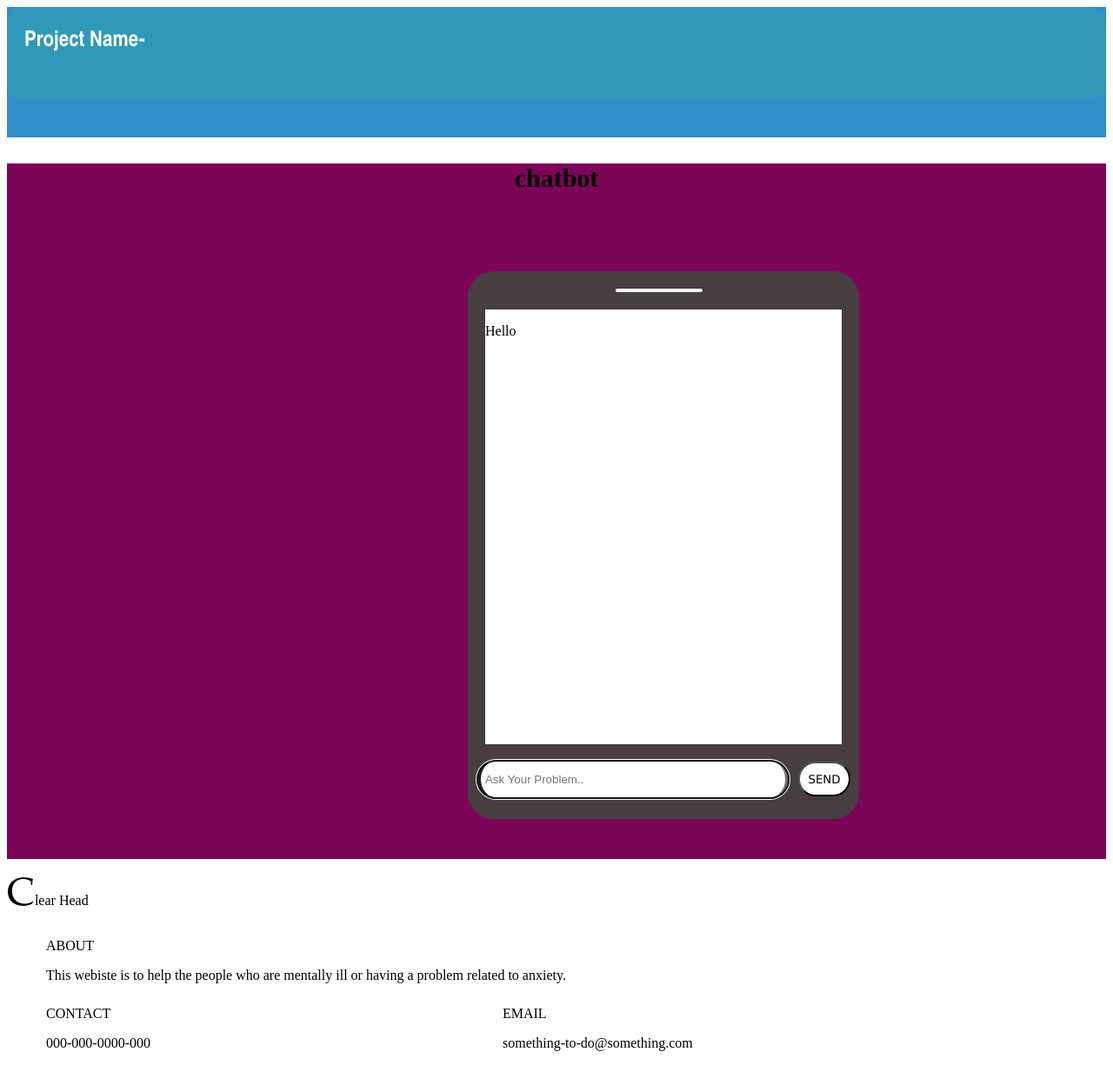
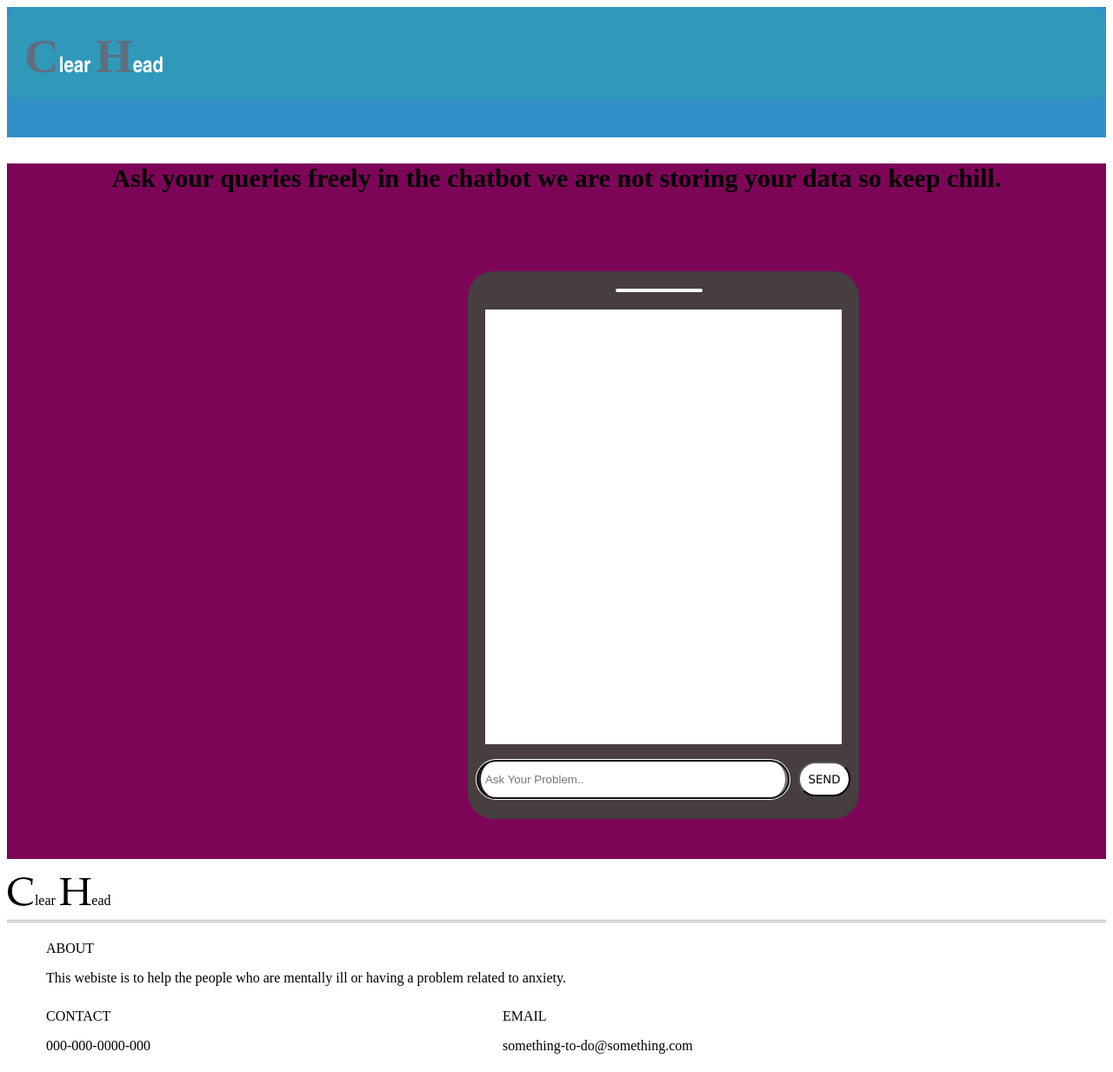
Before and after one commit to sridharanirudh/clear-head, a plain HTML site: page chatbot-ui/chatbot.html in a window 1280 px wide. Shown: the whole page at 87% size. Drawn offline with Linux system fonts and the light colour scheme; files whose address does not match are found by name.

Commit message:
UI changed

```diff
--- a/chatbot-ui/chatbot.html
+++ b/chatbot-ui/chatbot.html
@@ -5,7 +5,7 @@
 	<head>
 
 		<title>ChatBot</title>
-		<link rel = "Stylesheet" href = "D:\shellhacks\Project\Chatbot\chat-bot.css">
+		<link rel = "Stylesheet" href = "D:\shellhacks\Project\clear-head\chatbot-ui\chat-bot.css">
 
 		<meta charset = "utf-8">
 		<meta name = "description" content="treat anxiety problem">
@@ -17,12 +17,12 @@
 	<body>
 
 		<div class = "header">
-			<h1>Project Name- </h1>
+			<h1> <span>C</span>lear <span>H</span>ead  </h1>
 		</div>
 
 		<div class = "main">
 
-			<h3 align="center" >chatbot</h3>
+			<h3 align="center" > Ask your queries freely in the chatbot we are not storing your data so keep chill.</h3>
 
 			<div class = "align">
 
@@ -35,7 +35,8 @@
 					<div class = "speaker"></div>
 
 					<div class = "chatbot-screen">
-						<p> Hello </p>
+						<div class = "bot-chat"></div>
+						<div class = "user-chat"></div>
 					</div>
 
 					<div class = "msg-area">
@@ -52,7 +53,7 @@
 		</div>
 		<div class = "footer">
 			<div>
-				<p> <span>C</span>lear Head </p>
+				<p style = "border-bottom: 3px double #B6B6B4;"> <span>C</span>lear <span>H</span>ead </p>
 				<ul>
 					<li> <a>ABOUT</a>
 						<p> This webiste is to help the people who are mentally ill or having a problem related to anxiety.</p>
```
